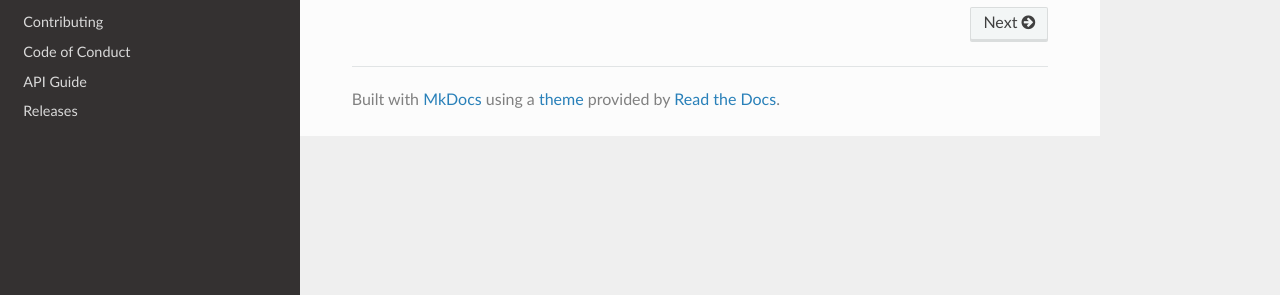
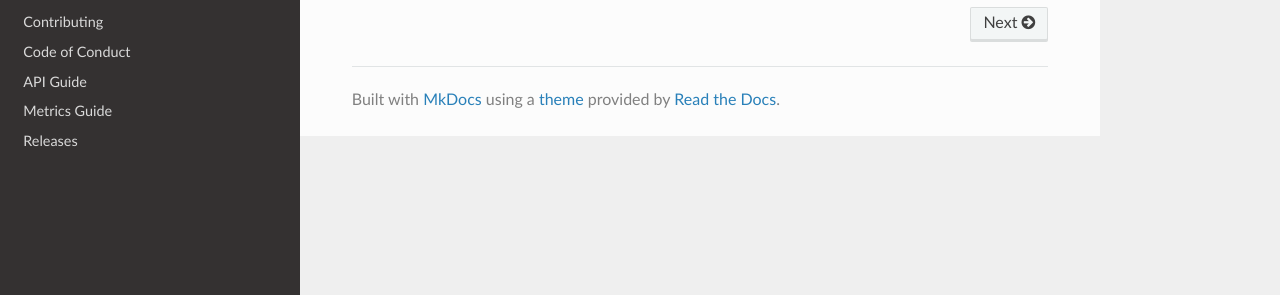
Before and after one commit to mozilla-lockwise/lockbox-extension, an MkDocs documentation site: the page built from docs/index.md, in a window 1280 px wide. Shown: the part 188-483 px from the top of the page. Built offline with MkDocs 1.6.1, drawn with Linux system fonts in a browser that asks for light colours; nearby versions of some CDN libraries; old or Windows-style settings are respelled for this version of MkDocs.

Commit message:
add metrics so its published to web once merged

```diff
--- a/mkdocs.yml
+++ b/mkdocs.yml
@@ -10,4 +10,5 @@ pages:
 - 'Contributing': 'contributing.md'
 - 'Code of Conduct': 'code_of_conduct.md'
 - 'API Guide': 'api.md'
+- 'Metrics Guide': 'metrics.md'
 - 'Releases': 'releases.md'
```
